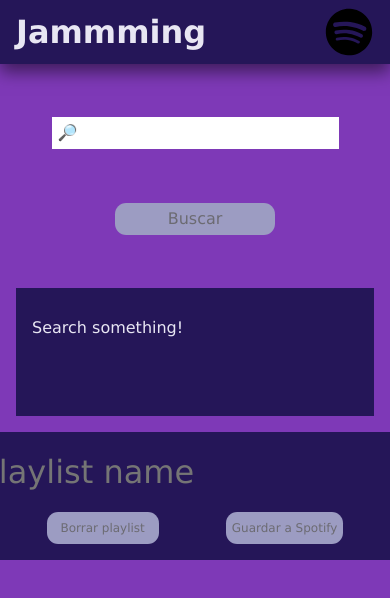
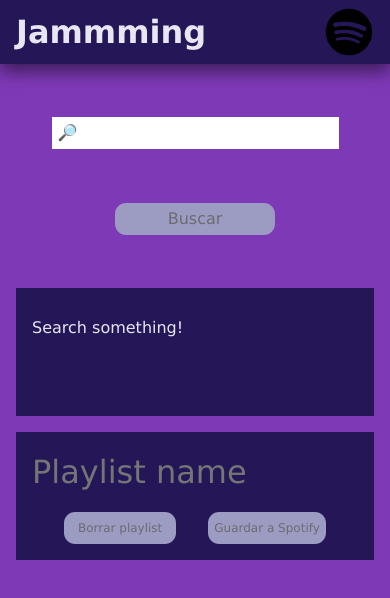
Before and after one commit to sebapereira111/Jammming, a React (Vite) app: page / in a window 390 px wide. Shown: the top 598 px of the page. Built offline with nearby package versions, Linux system fonts and the light colour scheme.

Commit message:
Ajusta el diseño de la lista de reproducción para mejorar la adaptabilidad en pantallas pequeñas y corrige el tamaño mínimo del texto del nombre de la playlist.

```diff
--- a/src/App.css
+++ b/src/App.css
@@ -8,7 +8,9 @@
 
 @media (max-width: 1025px) {
 	.app-resultados-y-playlist {
-		flex-wrap: wrap;
+		flex-direction: column;
+		align-items: stretch;
+
 	}
 }
 
--- a/src/components/Playlist/Playlist.css
+++ b/src/components/Playlist/Playlist.css
@@ -18,6 +18,7 @@
     color: var(--color-texto);
     font-size: 2rem;
     height: 3rem;
+    min-width: 4rem;
 }
 
 .playlist-boton-x-nombre {
```
